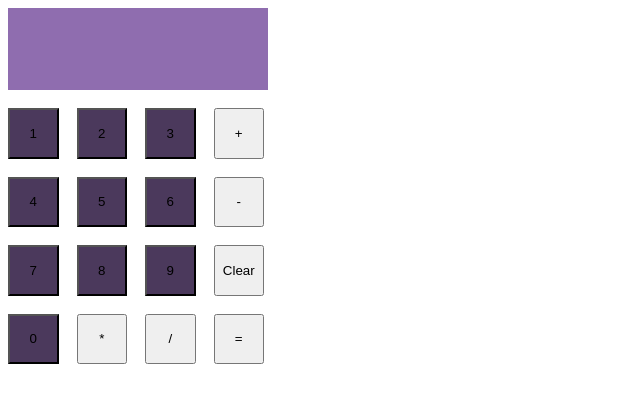
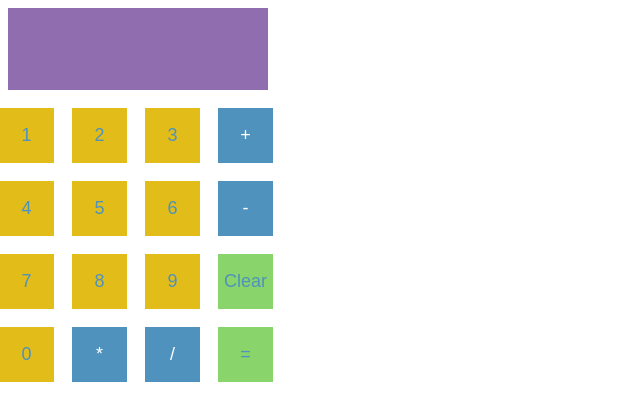
Before and after one commit to domgwarda/Calculator, a website built with Vite: page index.html in a window 1280 px wide. Shown: the whole page, without its empty margins (0-640 px from the left). Built offline with nearby package versions, Linux system fonts and the light colour scheme.

Commit message:
basic css added

```diff
--- a/src/main.ts
+++ b/src/main.ts
@@ -7,21 +7,21 @@ document.querySelector<HTMLDivElement>("#calculator")!.innerHTML = `
         <button class="button_number" onclick="appendNumber('1')">1</button>
         <button class="button_number" onclick="appendNumber('2')">2</button>
         <button class="button_number" onclick="appendNumber('3')">3</button>
-        <button class="button" onclick="appendOperation('+')">+</button>
+        <button class="button_operator" onclick="appendOperation('+')">+</button>
 
         <button class="button_number" onclick="appendNumber('4')">4</button>
         <button class="button_number" onclick="appendNumber('5')">5</button>
         <button class="button_number" onclick="appendNumber('6')">6</button>
-        <button class="button" onclick="appendOperation('-')">-</button>
+        <button class="button_operator" onclick="appendOperation('-')">-</button>
 
         <button class="button_number" onclick="appendNumber('7')">7</button>
         <button class="button_number" onclick="appendNumber('8')">8</button>
         <button class="button_number" onclick="appendNumber('9')">9</button>
-        <button class="button clear" onclick="clearDisplay()">Clear</button>
+        <button class="button" onclick="clearDisplay()">Clear</button>
 
         <button class="button_number" onclick="appendNumber('0')">0</button>
-        <button class="button" onclick="appendOperation('*')">*</button>
-        <button class="button" onclick="appendOperation('/')">/</button>
+        <button class="button_operator" onclick="appendOperation('*')">*</button>
+        <button class="button_operator" onclick="appendOperation('/')">/</button>
         <button class="button" onclick="calculate()">=</button>
     </div>
 `;
--- a/src/style.css
+++ b/src/style.css
@@ -1,6 +1,7 @@
 html {
   font-family: Arial, Helvetica, sans-serif;
   font-size: large;
+
 }
 
 .calculator {
@@ -17,6 +18,8 @@ html {
   justify-content: center;
   column-gap: 1rem;
   row-gap: 1rem;
+
+  border: none;
 }
 
 .display {
@@ -29,10 +32,26 @@ html {
 }
 
 .button {
-  aspect-ratio: 1 / 1
+  aspect-ratio: 1 / 1;
+  background-color: rgb(137, 212, 107);
+  color: rgb(78, 146, 189);
+  border: none;
+  font-size: 1rem;
 
 }
 
 .button_number {
-  background-color: rgb(75, 57, 92);
+  aspect-ratio: 1 / 1;
+  background-color: rgb(226, 189, 26);
+  color: rgb(78, 146, 189);
+  border: none;
+  font-size: 1rem
 }
+
+.button_operator {
+  aspect-ratio: 1 / 1;
+  background-color: rgb(78, 146, 189);
+  color: white;
+  border: none;
+  font-size: 1rem
+}
```
